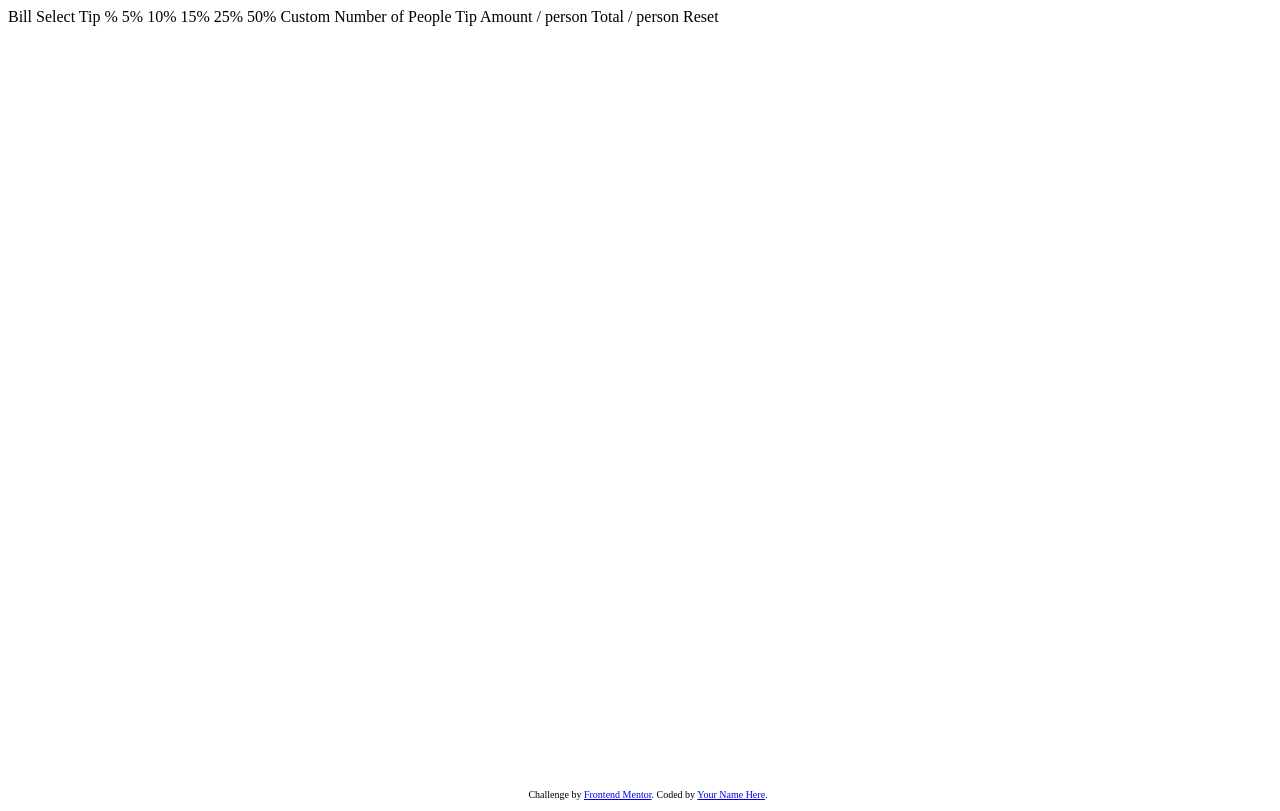
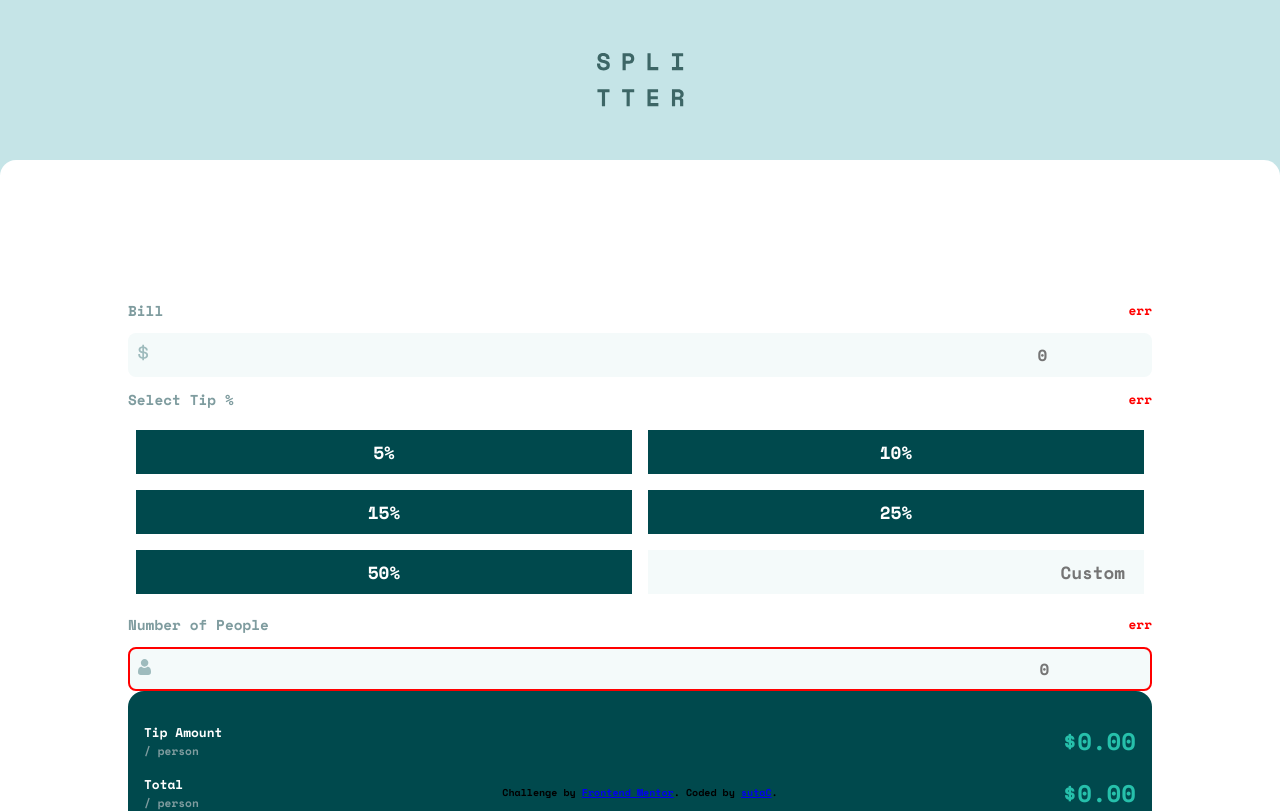
Before and after one commit to sutaC/Tip-calculator-app, a SvelteKit app: page / in a window 1280 px wide. Shown: the top 811 px of the page. Built offline with nearby package versions, Linux system fonts and the light colour scheme.

Commit message:
Basic style

```diff
--- a/src/app.html
+++ b/src/app.html
@@ -27,7 +27,7 @@
 
 		<footer>
 			Challenge by <a href="https://www.frontendmentor.io?ref=challenge" target="_blank">Frontend Mentor</a>.
-			Coded by <a href="#">Your Name Here</a>.
+			Coded by <a href="https://www.frontendmentor.io/profile/sutaC">sutaC</a>.
 		</footer>
 	</body>
 </html>
--- a/src/routes/+page.svelte
+++ b/src/routes/+page.svelte
@@ -5,29 +5,316 @@
 </script>
 <!-- ---  -->
 
-Bill
+<header>
+    <img src="/logo.svg" alt="logo">
+</header>
 
-Select Tip %
-5%
-10%
-15%
-25%
-50%
-Custom
+<main>
 
-Number of People
+    <section>
+        <div class="wrapper">
+            <h1>Bill</h1>
+            <p class="error-message">err</p>
+        </div>
+        <div class="input-field">
+            <img src="/icon-dollar.svg" alt="Icon dollar">
+            <input type="number" name='bill' placeholder="0">
+        </div>
+    </section>
 
-Tip Amount
-/ person
 
-Total
-/ person
+    <section>
+        <div class="wrapper">
+            <h1>Select Tip %</h1>
+            <p class="error-message">err</p>
+        </div>
+        <div class="select-field">
+            <div class="select-item"><input type="radio" name="tip" id="tip1"><label for="tip1">5%</label></div>
+            <div class="select-item"><input type="radio" name="tip" id="tip2"><label for="tip2">10%</label></div>
+            <div class="select-item"><input type="radio" name="tip" id="tip3" checked><label for="tip3">15%</label></div>
+            <div class="select-item"><input type="radio" name="tip" id="tip4"><label for="tip4">25%</label></div>
+            <div class="select-item"><input type="radio" name="tip" id="tip5"><label for="tip5">50%</label></div>
+            <div class="select-item">
+                <input type="radio" name="tip" id="tip6">
+                <label for="tip6">
+                    <input type="number" placeholder="Custom">
+                </label>
+            </div>
+        </div>
+    </section>
 
-Reset
+
+    <section>
+        <div class="wrapper">
+            <h1>Number of People</h1>
+            <p class="error-message">err</p>
+        </div>
+        <div class="input-field error-field">
+            <img src="/icon-person.svg" alt="Icon person">
+            <input type="number" name='people' placeholder="0">
+        </div>
+    </section>
+
+    <div class="summary">
+
+        <div class="wrapper">
+            <div class="summary-block">
+                <h2>Tip Amount</h2>
+                <p>/ person</p>
+            </div>
+            <p class="ammount">$0.00</p>
+        </div>
+        <div class="wrapper">
+            <div class="summary-block">
+                <h2>Total</h2>
+                <p>/ person</p>
+            </div>
+            <p class="ammount">$0.00</p>
+        </div>
+
+        <button>RESET</button>
+
+    </div>
+
+
+</main>
+
 
 <!-- ---  -->
 <style>
 
+    @import url('https://fonts.googleapis.com/css2?family=Space+Mono:wght@700&display=swap');
+
+    :root {
+
+        /* # Typography # */
+        --ff-space-mono: 'Space Mono', monospace;
+        --fz--regular: 24px;
+        --fw-700-regular: 700;
+
+        /* # Colors #  */
+        /* Primary */
+        --clr-strong-cyan: hsl(172, 67%, 45%);
+        /* Neutral */
+        --clr-very-dark-cyan: hsl(183, 100%, 15%);
+        --clr-dark-grayish-cyan: hsl(186, 14%, 43%);
+        --clr-grayish-cyan: hsl(184, 14%, 56%);
+        --clr-light-grayish-cyan: hsl(185, 41%, 84%);
+        --clr-very-light-grayish-cyan: hsl(189, 41%, 97%);
+        --clr-white: hsl(0, 0%, 100%);
 
 
+
+
+        font-family: var(--ff-space-mono);
+        font-size: var(--fz--24px-regular);
+
+    }
+
+    * {
+        font-family: var(--ff-space-mono);
+        font-size: var(--fz--24px-regular);
+    }
+
+    /* # Main styles # */
+
+    :global(body) {
+        display: flex;
+        flex-direction: column;
+        justify-content: center;
+        align-items: center;
+
+        box-sizing: border-box;
+        min-height: 100vh;
+        width: 100vw;
+
+        margin: 0;
+        padding: 0;
+
+        background-color: var(--clr-light-grayish-cyan);
+    }
+
+
+    header {
+
+        display: flex;
+        justify-content: center;
+        align-items: center;
+
+        width: 100%;
+        min-height: 10rem;
+
+
+    }
+
+    main {
+        box-sizing: border-box;
+        width: 100%;
+
+        padding: 10%;
+
+        border-radius: 1rem 1rem 0 0;
+
+        background-color: var(--clr-white);
+    }
+    main > * {
+        max-width: 100%;
+    }
+
+
+    section h1 {
+        font-size: 0.9rem;
+        color: var(--clr-grayish-cyan);
+    }
+
+
+    .input-field {
+        box-sizing: border-box;
+
+        padding: 0.5rem;
+
+        border: 2px solid transparent;
+        border-radius: 0.5rem;
+
+        background-color: var(--clr-very-light-grayish-cyan);
+    }
+    .input-field:focus-within {
+        border: 2px solid var(--clr-strong-cyan);
+    }
+    .input-field input {
+        width: 90%;
+
+        padding: 0;
+
+        border: none;
+        outline: none;
+
+        text-align: right;
+
+        background-color: var(--clr-very-light-grayish-cyan);
+    }
+
+
+
+    .select-field {
+        display: grid;
+        grid-template-columns: repeat(2, minmax(0, 1fr));
+        grid-auto-rows: 1fr;
+
+        width: 100%;
+    }
+
+
+    .select-item {
+        display: flex;
+        align-items: center;
+        justify-content: center;
+
+        margin: 0.5rem;
+
+        min-height: 2.5rem;
+
+        font-size: 1.1rem;
+        text-align: center;
+        color: var(--clr-white);
+
+        background-color: var(--clr-very-dark-cyan);
+    }
+    .select-item:hover {
+        background-color: var(--clr-light-grayish-cyan);
+        color: var(--clr-very-dark-cyan);
+    }
+    .select-item + .select-item input[type="radio"]:checked  {
+        background-color: red;
+    }
+
+
+    .select-item:last-of-type {
+        background-color: var(--clr-very-light-grayish-cyan);
+        border: 2px solid transparent;
+    }
+    .select-item:last-of-type:focus-within {
+        border: 2px solid var(--clr-strong-cyan);
+    }
+    .select-item:last-of-type > label > input {
+        box-sizing: border-box;
+        width: 100%;
+
+        border: none;
+        outline: none;
+
+        text-align: right;
+
+        background-color: transparent;
+    }
+
+
+    .select-item input[type="radio"] {
+        display: none;
+    }
+    .select-item label {
+        width: 100%;
+    }
+
+
+    .summary {
+        box-sizing: border-box;
+        padding: 1rem;
+
+        border-radius: 1rem;
+
+        background-color: var(--clr-very-dark-cyan);
+    }
+    .summary * {
+        margin: 0;
+    }
+    .summary > * {
+        margin: 1rem 0;
+    }
+    .summary button {
+        box-sizing: border-box;
+        width: 100%;
+
+        padding: 0.5rem 0;
+
+        border: none;
+        border-radius: 0.5rem;
+
+        background-color: var(--clr-strong-cyan);
+
+        color: var(--clr-very-dark-cyan);
+        text-transform: capitalize;
+    }
+    .summary button:active {
+        background-color: var(--clr-light-grayish-cyan);
+    }
+    .summary-block > h2 {
+        font-size: 0.8rem;
+        color: var(--clr-white);
+    }
+    .summary-block > p {
+        font-size: 0.7rem;
+        color: var(--clr-grayish-cyan);
+    }
+    .ammount {
+        font-size: 1.5rem;
+        color: var(--clr-strong-cyan);
+    }
+
+
+
+    .wrapper {
+        display: flex;
+        align-items: center;
+        justify-content: space-between;
+    }
+
+    .error-message {
+        font-size: 0.8rem;
+        color: red;
+    }
+    .error-field {
+        border: 2px solid red;
+    }
+
 </style>
```
Also changed, not shown: static/favicon.png (deleted).
